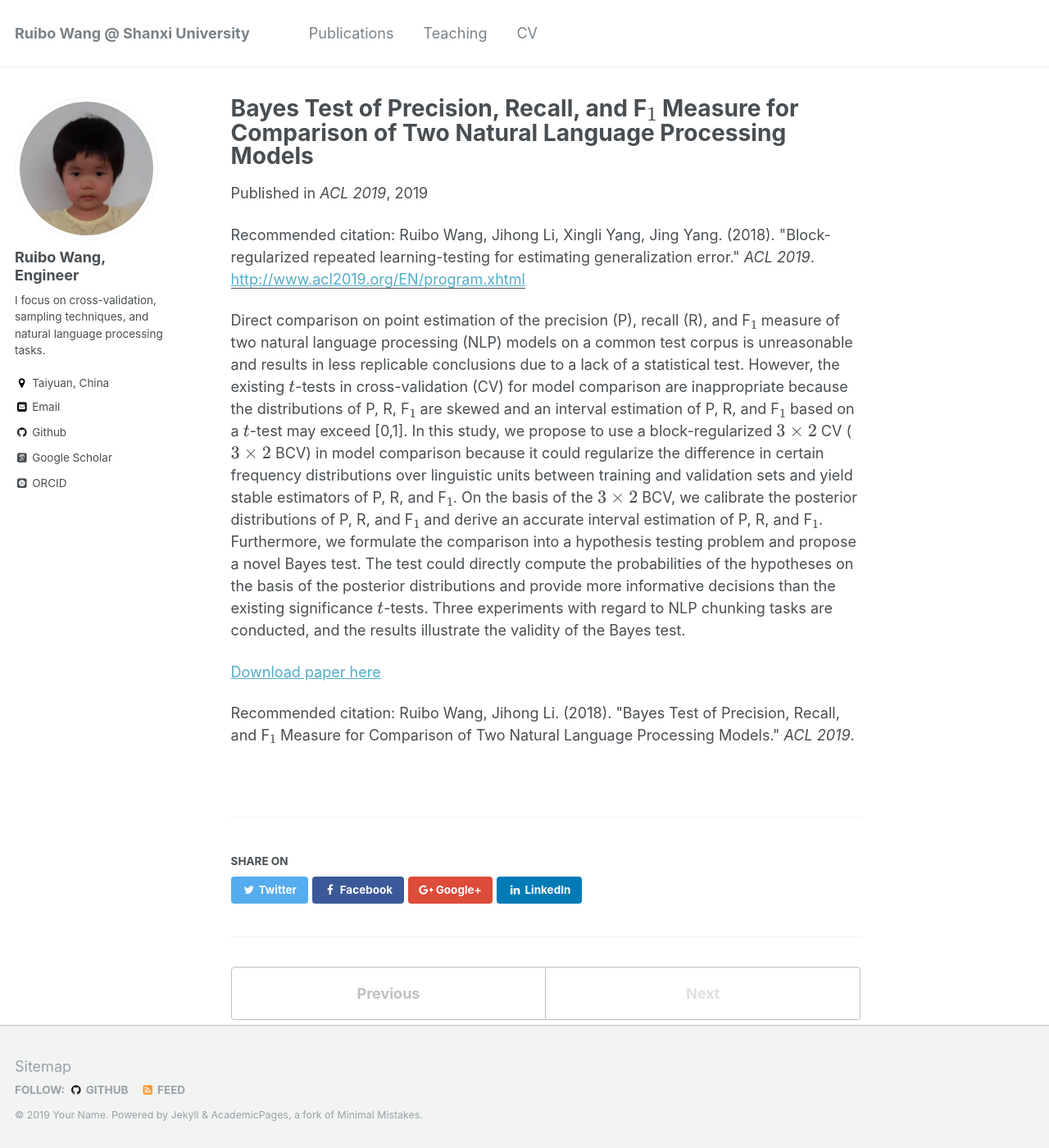
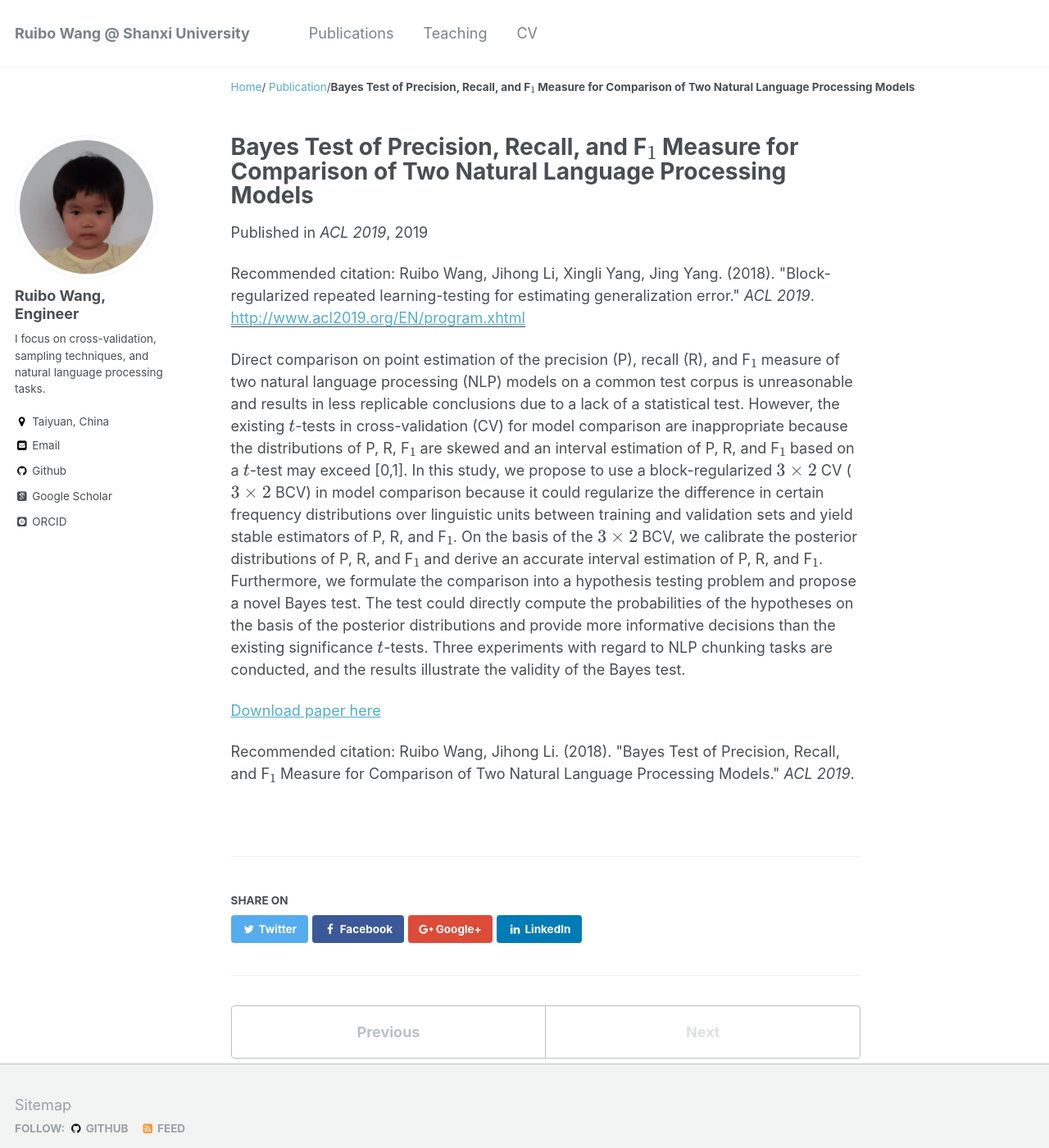
Before and after one commit to RamboWANG/RamboWANG.github.io, a Jekyll site: the page built from _publications/2019-07-28-ACL.md, in a window 1280 px wide and 1400 px high. Shown: the whole window at 82% size. Built offline with Jekyll 4.4.1, drawn with Linux system fonts in a browser that asks for light colours; some web fonts are replaced; formulas are drawn with MathJax 3; some of the changed text lies outside the part shown.

Commit message:
Update _config.yml

```diff
--- a/_config.yml
+++ b/_config.yml
@@ -9,17 +9,17 @@
 locale                   : "en-US"
 title                    : "Ruibo Wang @ Shanxi University"
 title_separator          : "-"
-name                     : &name "Your Name"
+name                     : &name "Ruibo Wang"
 description              : &description "personal description"
 url                      : https://rambowang.github.io # the base hostname & protocol for your site e.g. "https://mmistakes.github.io"
 baseurl                  : "" # the subpath of your site, e.g. "/blog"
 repository               : "RamboWang/rambowang.github.io"
 teaser                   :  # filename of teaser fallback teaser image placed in /images/, .e.g. "500x300.png"
-breadcrumbs              : false # true, false (default)
+breadcrumbs              : true # true, false (default)
 words_per_minute         : 160
 future                   : true
 read_more                : "enable" # if enabled, adds "Read more" links to excerpts
-talkmap_link             : false #change to true to add link to talkmap on talks page
+talkmap_link             : true #change to true to add link to talkmap on talks page
 comments:
   provider               : # false (default), "disqus", "discourse", "facebook", "google-plus", "staticman", "custom"
   disqus:
```
